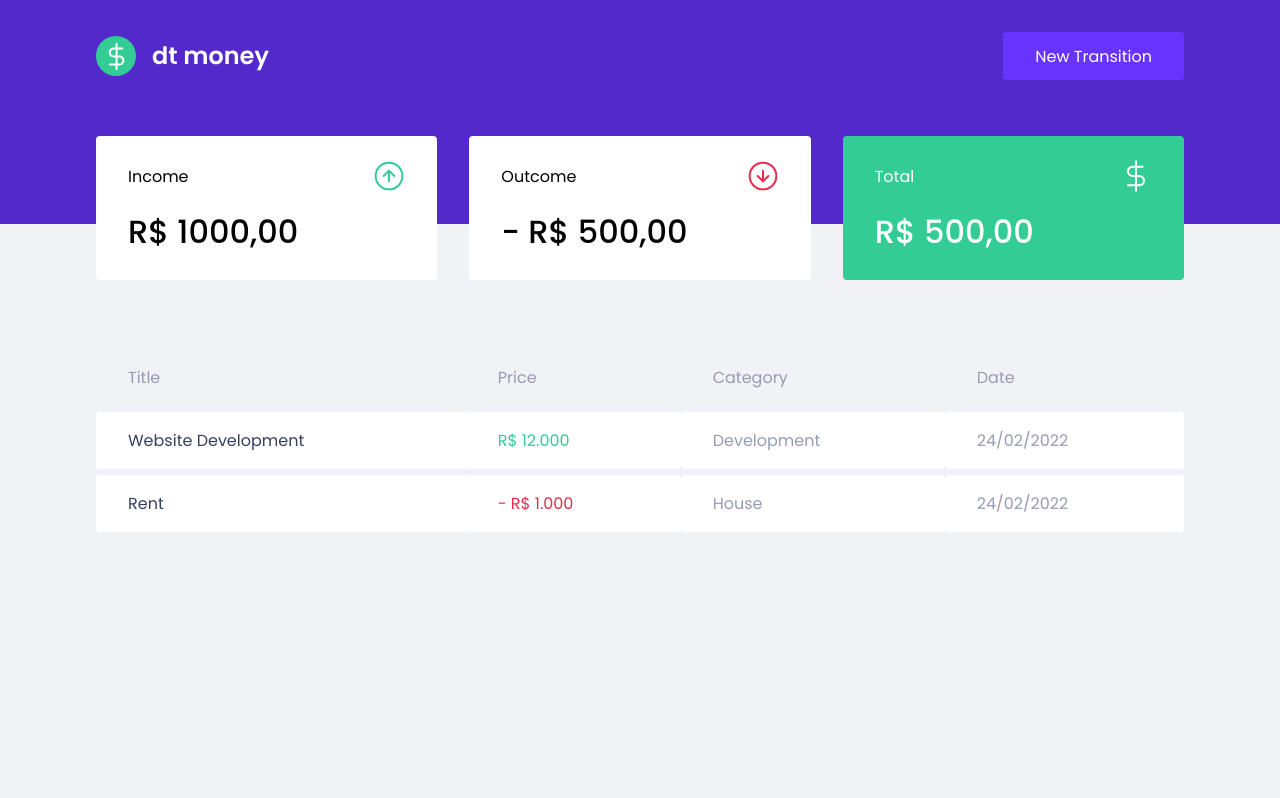
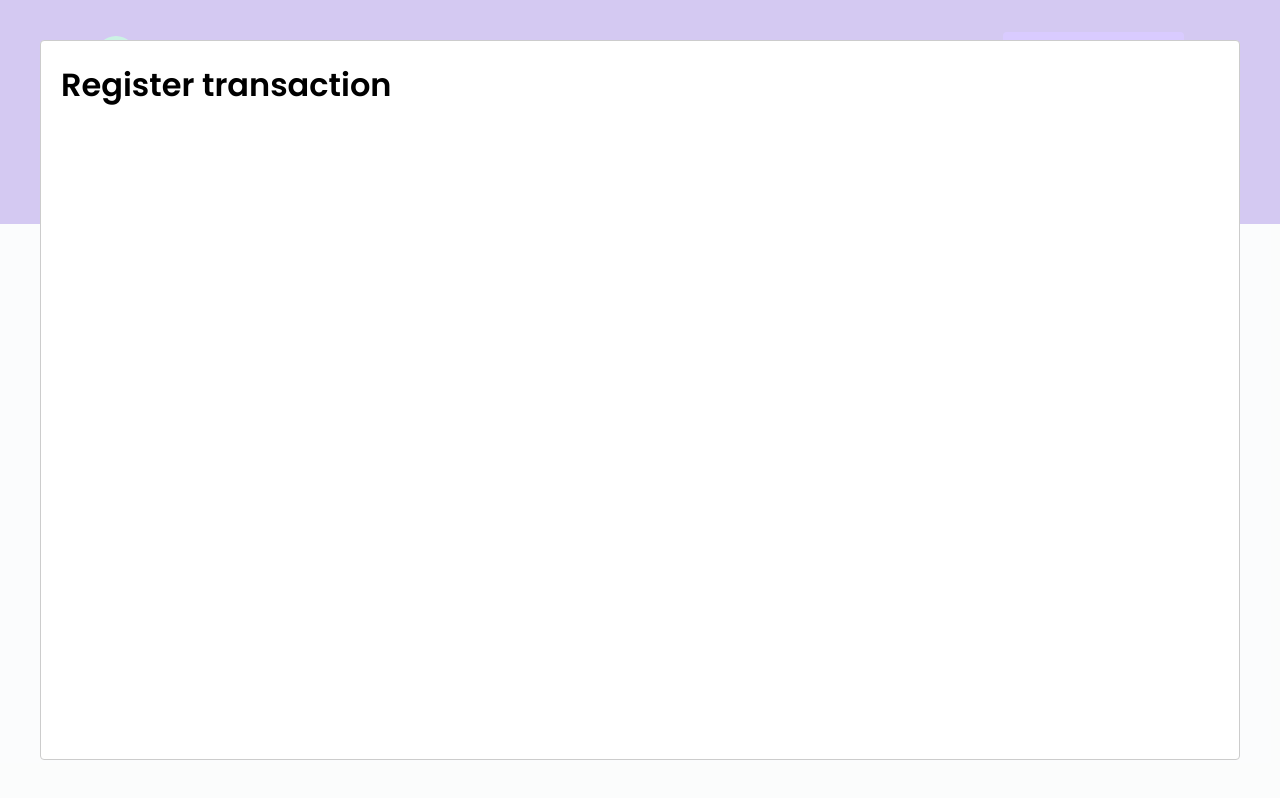
Before and after one commit to ErickBss/dtmoney, a React (Create React App) app: page / in a window 1280 px wide. Both pictures are taken after a click on the button "New Transition". Built offline with nearby package versions, Linux system fonts and the light colour scheme; no server answers; what miragejs would draw is missing.

Commit message:
modal_lib

```diff
--- a/package.json
+++ b/package.json
@@ -7,6 +7,7 @@
     "miragejs": "^0.1.43",
     "react": "^17.0.2",
     "react-dom": "^17.0.2",
+    "react-modal": "^3.14.4",
     "react-scripts": "5.0.0",
     "styled-components": "^5.3.3",
     "web-vitals": "^2.1.4"
@@ -19,6 +20,7 @@
     "@types/node": "^16.11.25",
     "@types/react": "^17.0.39",
     "@types/react-dom": "^17.0.11",
+    "@types/react-modal": "^3.13.1",
     "@types/styled-components": "^5.1.23",
     "typescript": "^4.5.5"
   },
--- a/src/App.tsx
+++ b/src/App.tsx
@@ -1,14 +1,36 @@
-import React from 'react'
+import React, { useState } from 'react'
+
+import Modal from 'react-modal'
 
 import { GlobalStyles } from './styles/global'
 import { Header } from './components/header/index'
 import { Dashboard } from './components/dashboard'
 
 function App() {
+  const [isNewTransactionModalOpen, setIsNewTransactionModalOpen] =
+    useState(false)
+
+  function handleOpenNewTransactionModal() {
+    setIsNewTransactionModalOpen(true)
+  }
+
+  function handleCloseNewTransactionModal() {
+    setIsNewTransactionModalOpen(false)
+  }
+
   return (
     <>
       <GlobalStyles />
-      <Header />
+
+      <Header onOpenNewTransactionModal={handleOpenNewTransactionModal} />
+
+      <Modal
+        isOpen={isNewTransactionModalOpen}
+        onRequestClose={handleCloseNewTransactionModal}
+      >
+        <h1>Register transaction</h1>
+      </Modal>
+
       <Dashboard />
     </>
   )
--- a/src/components/header/index.tsx
+++ b/src/components/header/index.tsx
@@ -1,12 +1,18 @@
 import logo from '../../assets/logo.svg'
 import { Container, Content } from './style'
 
-export function Header() {
+type HeaderProps = {
+  onOpenNewTransactionModal: () => void
+}
+
+export function Header({ onOpenNewTransactionModal }: HeaderProps) {
   return (
     <Container>
       <Content>
         <img src={logo} alt="dt money" />
-        <button type="button">New Transition</button>
+        <button onClick={onOpenNewTransactionModal} type="button">
+          New Transition
+        </button>
       </Content>
     </Container>
   )
```
Also changed, not shown: 1 other file (tests, documents, lock files or other folders).
